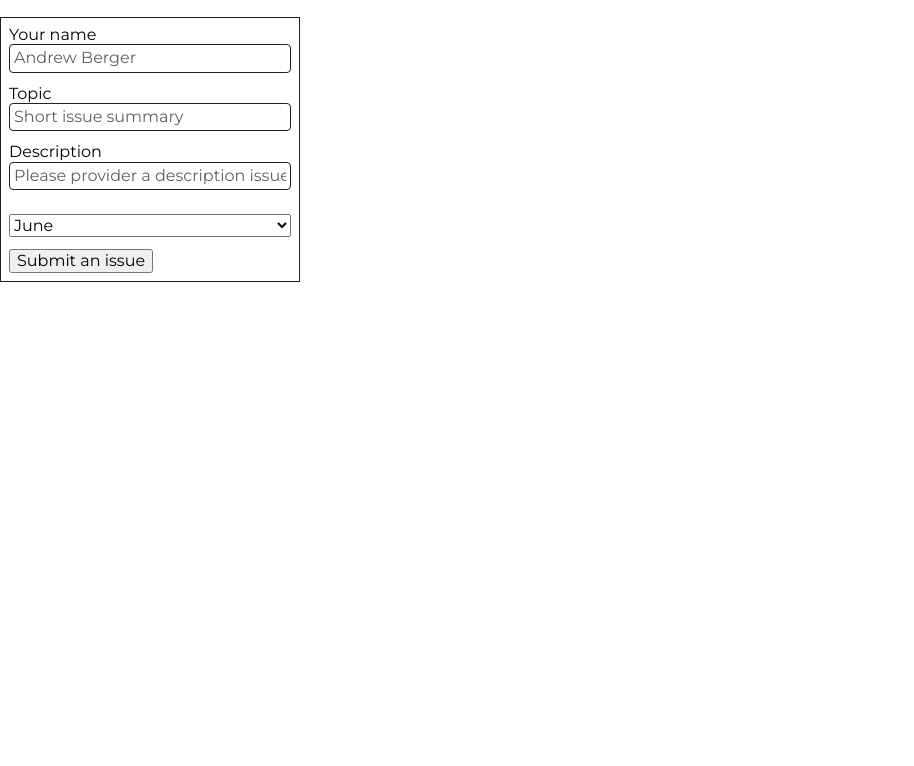
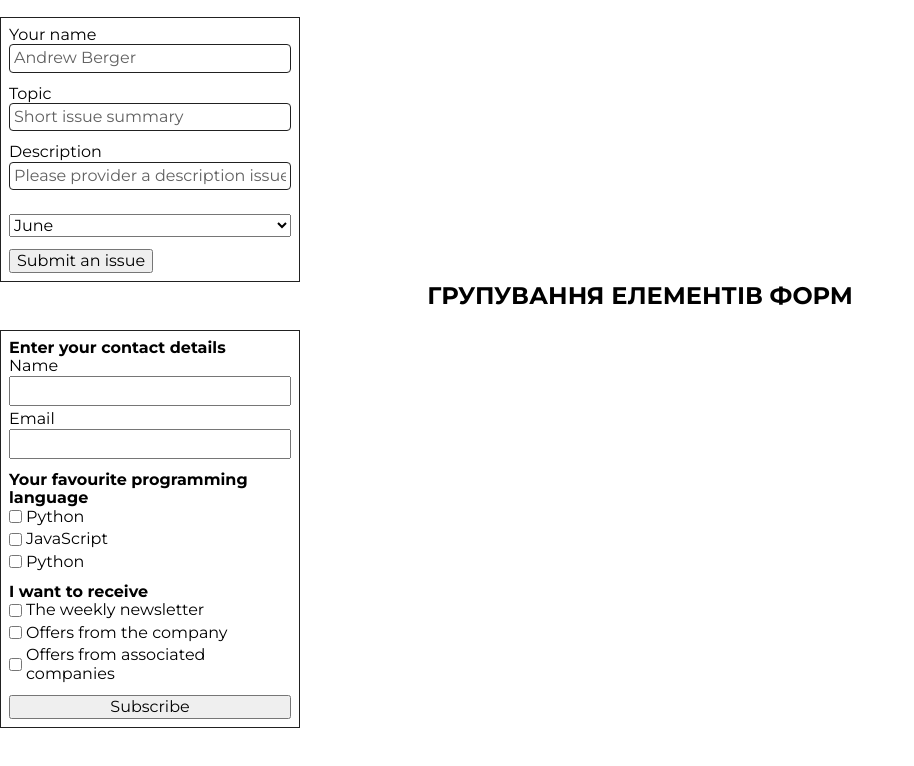
Before and after one commit to volodymyr-mazun/course-html-css, a plain HTML site: page index.html in a window 1280 px wide. Shown: the part 3538-4304 px from the top of the page, without its empty margins (0-914 px from the left). Before the commit the page ends 3860 px from the top, so only its background shows below. Drawn offline with nearby package versions, Linux system fonts and the light colour scheme; files whose address does not match are found by name.

Commit message:
fildset and legend

```diff
--- a/css/styles.css
+++ b/css/styles.css
@@ -250,3 +250,42 @@ textarea {
 .form-label:focus-within {
     color: #009688;
 }
+
+ /* ========== ГРУПУВАННЯ ЕЛЕМЕНТІВ ФОРМИ ========== */
+
+ .form {
+     display: flex;
+     flex-direction: column;
+     gap: 12px;
+     max-width: 300px;
+ }
+
+ .form-group {
+     display: flex;
+     flex-direction: column;
+     gap: 4px;
+     padding: 0;
+     margin: 0;
+     border: none;
+ }
+
+ .group-title {
+     width: 100%;
+     font-weight: 700;
+ }
+
+ .form-label {
+     display: flex;
+     flex-direction: column;
+     cursor: pointer;
+ }
+
+ input {
+     padding: 4px;
+ }
+
+ .form-field {
+     display: flex;
+     align-items: center;
+     gap: 4px;
+ }
--- a/index.html
+++ b/index.html
@@ -286,3 +286,54 @@
     </select>
     <button class="form-button" type="submit">Submit an issue</button>
 </form>
+
+
+<!-- ================================================================================ -->
+<h2 style="text-align: center; margin-bottom: 20px;">ГРУПУВАННЯ ЕЛЕМЕНТІВ ФОРМ</h2>
+<form class="form">
+    <fieldset class="form-group">
+        <legend class="group-title">Enter your contact details</legend>
+        <label class="form-label">
+            Name
+            <input type="text" name="username" />
+        </label>
+        <label class="form-label">
+            Email
+            <input type="email" name="email" />
+        </label>
+    </fieldset>
+
+    <fieldset class="form-group">
+        <legend class="group-title">Your favourite programming language</legend>
+        <div class="form-field">
+            <input type="checkbox" name="language" value="python" id="python">
+            <label class="form-label" for="python">Python</label>
+        </div>
+        <div class="form-field">
+            <input type="checkbox" name="language" value="js" id="js">
+            <label class="form-label" for="js">JavaScript</label>
+        </div>
+        <div class="form-field">
+            <input type="checkbox" name="language" value="ruby" id="ruby">
+            <label class="form-label" for="ruby">Python</label>
+        </div>
+    </fieldset>
+
+    <fieldset class="form-group">
+        <legend class="group-title">I want to receive</legend>
+        <div class="form-field">
+            <input type="checkbox" name="newsletter" value="weekly" id="weekly">
+            <label class="form-label" for="weekly">The weekly newsletter</label>
+        </div>
+        <div class="form-field">
+            <input type="checkbox" name="newsletter" value="offers" id="offers">
+            <label class="form-label" for="offers">Offers from the company</label>
+        </div>
+        <div class="form-field">
+            <input type="checkbox" name="newsletter" value="associated_offers" id="associated_offers">
+            <label class="form-label" for="associated_offers">Offers from associated companies</label>
+        </div>
+    </fieldset>
+
+    <button type="submit">Subscribe</button>
+</form>
```
